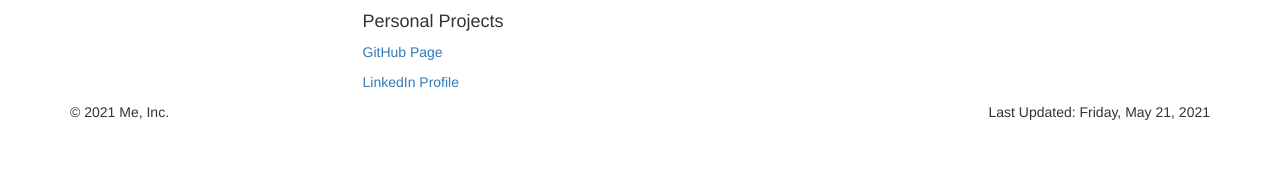
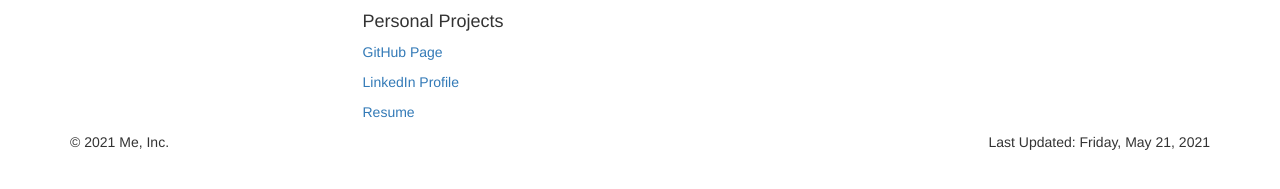
Before and after one commit to AMSearer/AMSearer.github.io, a plain HTML site: page index.html in a window 1280 px wide. Shown: the part 383-572 px from the top of the page. Drawn offline with Linux system fonts and the light colour scheme.

Commit message:
Add Resume to page

```diff
--- a/index.html
+++ b/index.html
@@ -88,6 +88,7 @@
             <h4>Personal Projects</h4>
             <p><a href="https://github.com/AMSearer/" target="_blank">GitHub Page</a></p>
 			<p><a href="https://www.linkedin.com/in/alexander-searer/" target="_blank">LinkedIn Profile</a></p>
+			<p><a href="./Resume - Searer.pdf" target="_blank" download="Resume - Searer">Resume</a></p>
 
           </div>
 
```
Also changed, not shown: 1 other file.
